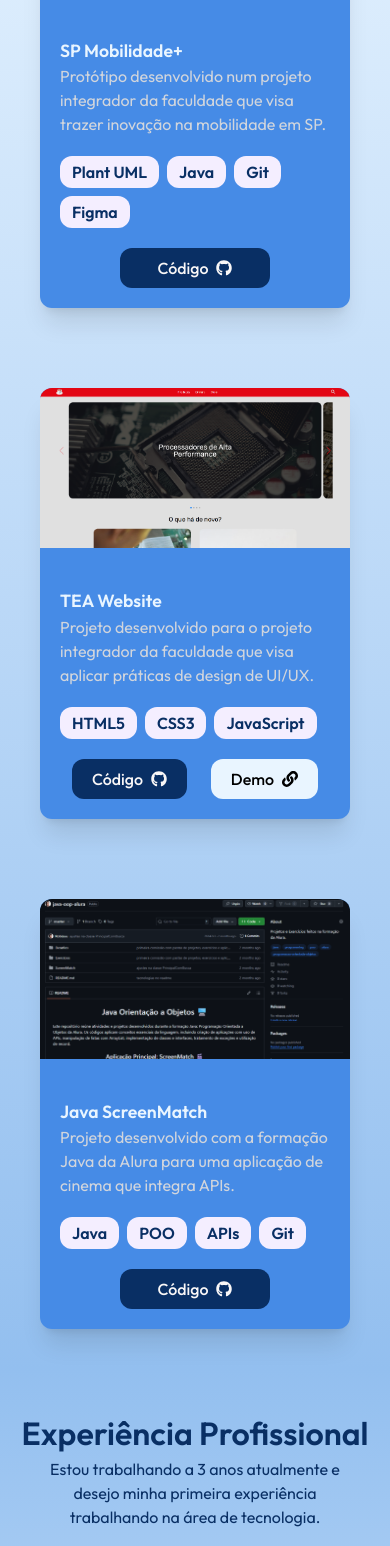
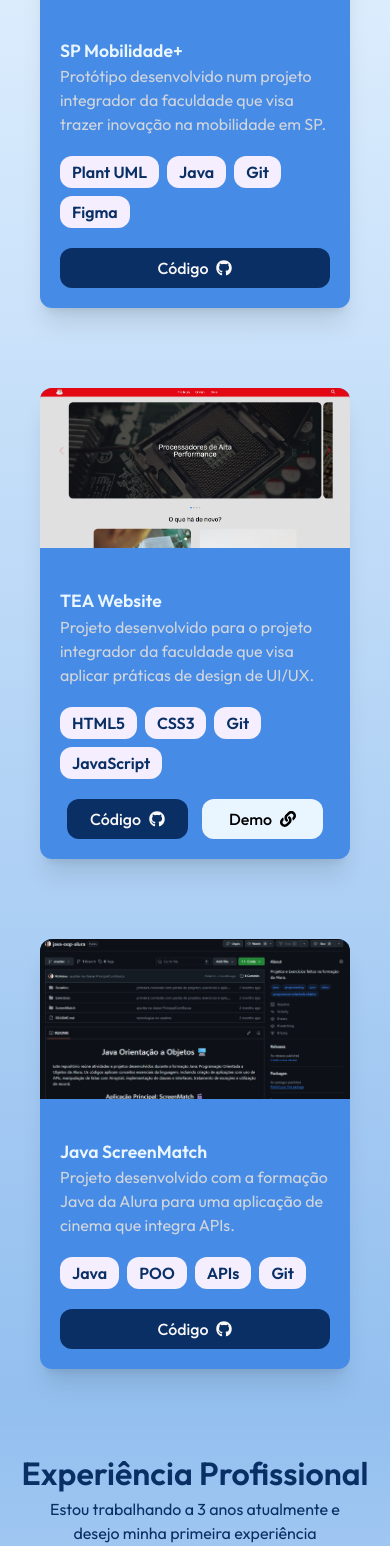
Before and after one commit to Robizuu/gabrielmotta.dev, a React (Vite) app: page / in a window 390 px wide. Shown: the part 3755-5301 px from the top of the page. Built offline with nearby package versions, Linux system fonts and the light colour scheme.

Commit message:
style: ajustes de layout e estilos com Tailwind CSS

```diff
--- a/src/components/header/Header.jsx
+++ b/src/components/header/Header.jsx
@@ -3,7 +3,7 @@ import ToggleTheme from "../ui/toggle-theme/ToggleTheme";
 const Header = () => {
   return (
     <header className="flex flex-row justify-between lg:justify-around px-10 py-4 f items-center bg-azul-200 text-azul-400 border-b border-azul-400 dark:bg-cinza-100 dark:text-laranja-100 dark:border-b dark:border-cinza-200 transition duration-200">
-      <h1 className="text-[1.5rem] font-bold cursor-pointer">Robizu.dev</h1>
+      <h1 className="text-[1.5rem] font-bold">Robizu.dev</h1>
       <nav className="gap-2 font-medium hidden sm:flex cursor-pointer">
         <a href="#sobre">Sobre</a>
         <a href="#competencia">Competência</a>
--- a/src/index.css
+++ b/src/index.css
@@ -25,6 +25,8 @@
   --animate-rainbow-light: rainbow-light 4s ease infinite;
   --animate-rainbow-dark: rainbow-dark 4s ease infinite;
   --animate-fadeUp: fadeUp 0.8s ease-out forwards;
+
+  --breakpoint-3xl: 1800px;
 
   @keyframes rainbow-light {
     0% {
@@ -63,7 +65,7 @@
 }
 
 .tags-skills {
-  @apply px-3 py-1 lg:py-2 rounded-xl font-semibold lg:text-[1.1rem] flex items-center gap-2 bg-roxo-100 dark:bg-cinza-100 transition-transform duration-300 ease-in-out hover:scale-110;
+  @apply px-3 py-1 lg:py-2 rounded-xl font-semibold lg:text-[1rem] flex items-center gap-2 bg-roxo-100 dark:bg-cinza-100 transition-transform duration-300 ease-in-out hover:scale-110;
 }
 
 .title-skills {
--- a/src/pages/home/Home.jsx
+++ b/src/pages/home/Home.jsx
@@ -20,13 +20,13 @@ const Home = () => {
       <div className="flex gap-4 font-medium reveal">
         <a
           href="#projetos"
-          className="px-4 py-2 dark:bg-cinza-200 bg-azul-300 text-branco-100 rounded-md sm:shadow-lg transition duration-300 hover:dark:bg-cinza-300 hover:dark:text-branco-100 hover:bg-azul-400"
+          className="px-4 py-2 dark:bg-cinza-300 bg-azul-300 text-branco-100 rounded-md sm:shadow-lg transition duration-300 hover:dark:bg-cinza-200 hover:dark:text-branco-100 hover:bg-azul-400"
         >
           Ver Projetos
         </a>
         <a
           href="#contato"
-          className="px-3 py-2 bg-azul-100 dark:bg-white text-black rounded-md sm:shadow-lg transition duration-300 dark:hover:bg-gray-300 hover:bg-azul-200"
+          className="px-3 py-2 bg-azul-100 dark:bg-white text-black rounded-md sm:shadow-lg transition duration-300 dark:hover:bg-gray-400 hover:bg-azul-200"
         >
           Entre em Contato
         </a>
@@ -56,7 +56,7 @@ const Home = () => {
           <FaEnvelope className=" fill-current w-8 h-8 transition duration-300 cursor-pointer hover:dark:text-gray-400 hover:text-azul-400" />
         </a>
       </div>
-      <ChevronDownIcon className="animate-bounce h-10 sm:mt-70 mt-30" />
+      <ChevronDownIcon className="animate-bounce h-10 mt-30 3xl:mt-70" />
     </section>
   );
 };
--- a/src/pages/project/Project.jsx
+++ b/src/pages/project/Project.jsx
@@ -43,7 +43,7 @@ const Project = () => {
               </li>
             </ul>
             <a
-              className="flex justify-center py-2 md:mx-50 lg:mx-15 mx-15 rounded-xl text-branco-100 dark:text-laranja-100 bg-azul-400 dark:bg-cinza-100 hover:opacity-80 transition duration-200 items-center gap-2 font-medium"
+              className="flex justify-center py-2 rounded-xl text-branco-100 dark:text-laranja-100 bg-azul-400 dark:bg-cinza-100 hover:opacity-80 transition duration-200 items-center gap-2 font-medium"
               href="https://github.com/Robizuu/prototipo-sp-mobilidade-app"
             >
               Código <FaGithub />
@@ -72,19 +72,22 @@ const Project = () => {
               <li className="tags-skills text-azul-400 dark:text-gray-300">
                 CSS3
               </li>
+              <li className="tags-skills text-azul-400 dark:text-gray-300">
+                Git
+              </li>
               <li className="tags-skills text-azul-400  dark:text-gray-300">
                 JavaScript
               </li>
             </ul>
-            <div className="flex flex-wrap justify-around">
+            <div className="flex flex-wrap gap- justify-around">
               <a
-                className="flex justify-center py-2 lg:px-10 md:px-20 px-5 rounded-xl text-branco-100 dark:text-laranja-100 bg-azul-400 dark:bg-cinza-100 hover:opacity-80 transition duration-200 items-center gap-2 font-medium"
+                className="flex w-[45%] py-2 justify-center rounded-xl text-branco-100 dark:text-laranja-100 bg-azul-400 dark:bg-cinza-100 hover:opacity-80 transition duration-200 items-center gap-2 font-medium"
                 href="https://github.com/Robizuu/prototipo-sp-mobilidade-app"
               >
                 Código <FaGithub />
               </a>
               <a
-                className="flex justify-center md:px-20 lg:px-10 px-5 rounded-xl text-black dark:text-gray-300 bg-azul-100 dark:bg-cinza-200 hover:opacity-80 transition duration-200 items-center gap-2 font-medium"
+                className="flex w-[45%] py-2 justify-center rounded-xl text-black dark:text-gray-300 bg-azul-100 dark:bg-cinza-200 hover:opacity-80 transition duration-200 items-center gap-2 font-medium"
                 href="https://tea-projeto.vercel.app/"
               >
                 Demo <FaLink />
@@ -122,7 +125,7 @@ const Project = () => {
               </li>
             </ul>
             <a
-              className="flex justify-center py-2 md:mx-50 lg:mx-15 mx-15 rounded-xl text-branco-100 dark:text-laranja-100 bg-azul-400 dark:bg-cinza-100 hover:opacity-80 transition duration-200 items-center gap-2 font-medium"
+              className="flex justify-center py-2 rounded-xl text-branco-100 dark:text-laranja-100 bg-azul-400 dark:bg-cinza-100 hover:opacity-80 transition duration-200 items-center gap-2 font-medium"
               href="https://github.com/Robizuu/prototipo-sp-mobilidade-app"
             >
               Código <FaGithub />
```
